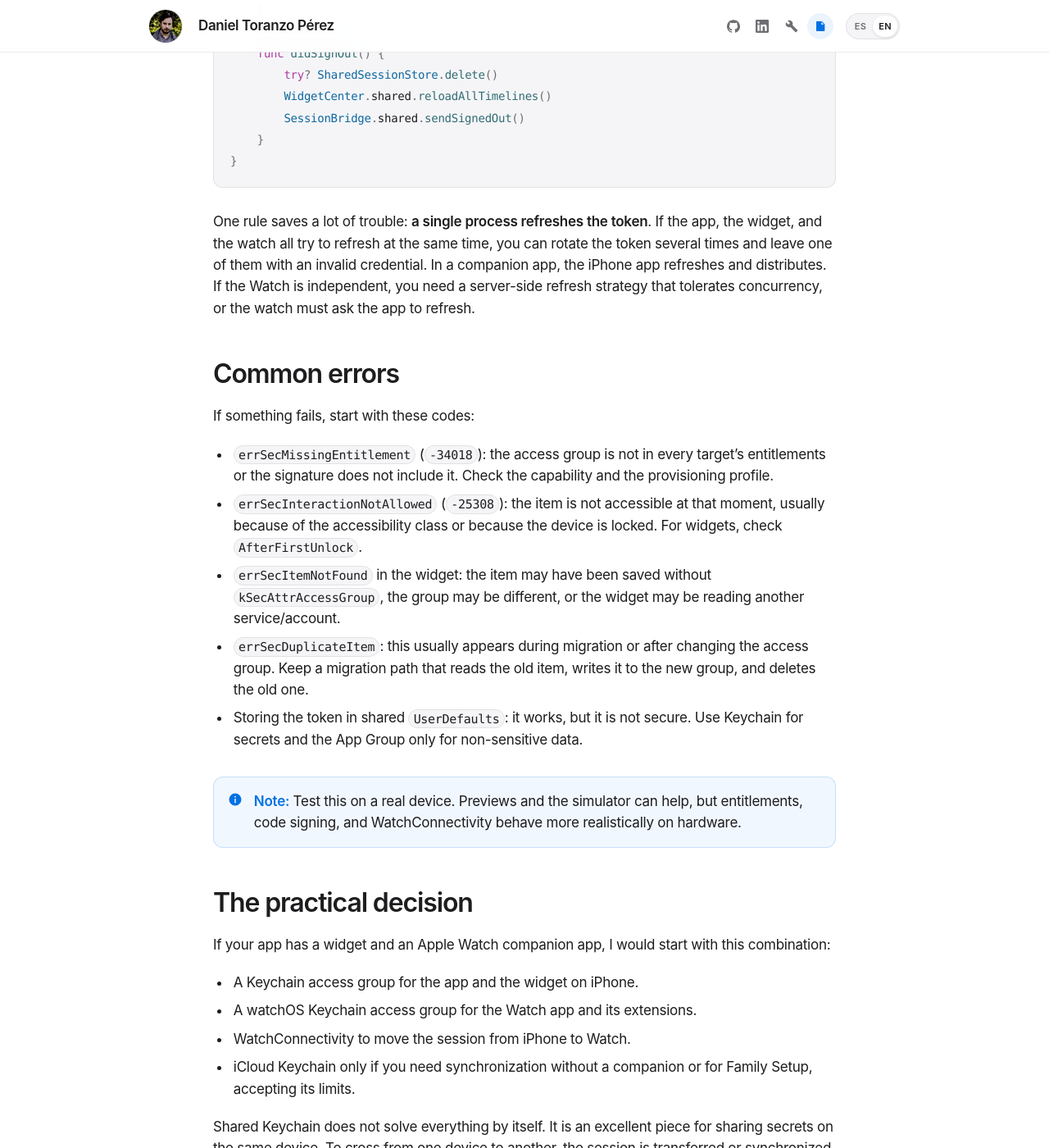
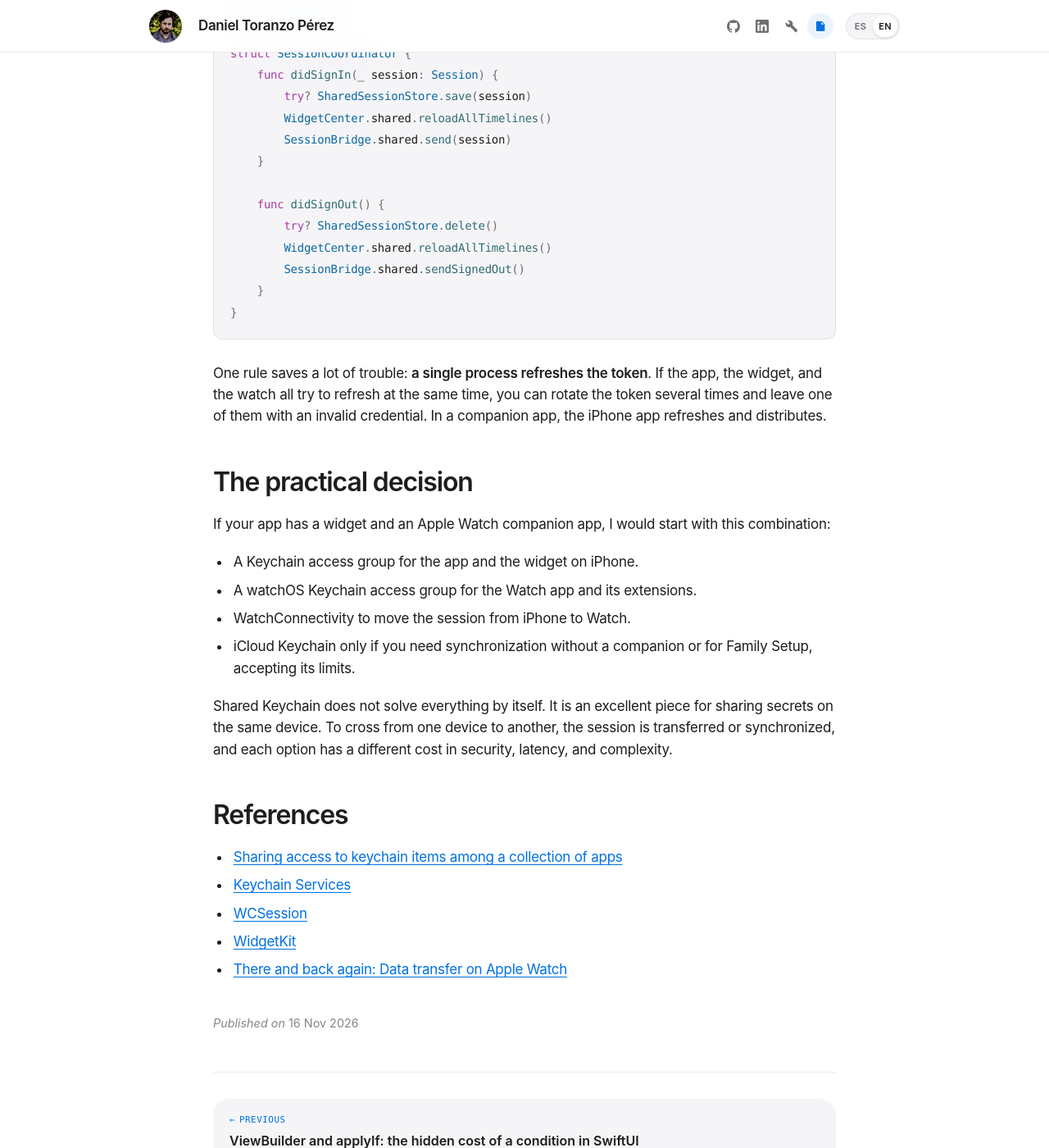
Before and after one commit to obocat/daniel_toranzo_perez, a Jekyll site: the page built from _posts/2026-11-16-sesion-compartida-widgets-apple-watch-keychain.markdown, in a window 1280 px wide and 1400 px high, scrolled down 12054 px. Shown: the whole window at 82% size. Built offline with Jekyll 4.4.1, drawn with Linux system fonts in a browser that asks for light colours; part of the change alters nothing that is shown; some of the changed text lies outside the part shown.

Commit message:
docs: update shared session article code and trim errors section (#33)

````diff
--- a/_posts/2026-11-16-sesion-compartida-widgets-apple-watch-keychain.markdown
+++ b/_posts/2026-11-16-sesion-compartida-widgets-apple-watch-keychain.markdown
@@ -277,6 +277,7 @@ import Combine
 import Foundation
 import WatchConnectivity
 
+@MainActor
 final class WatchSessionReceiver: NSObject, ObservableObject, WCSessionDelegate {
     @Published private(set) var session: Session?
     private let connectivity = WCSession.default
@@ -287,29 +288,35 @@ final class WatchSessionReceiver: NSObject, ObservableObject, WCSessionDelegate
         connectivity.activate()
     }
 
-    func session(
+    nonisolated func session(
         _ session: WCSession,
         activationDidCompleteWith activationState: WCSessionActivationState,
         error: Error?
     ) {
-        apply(session.receivedApplicationContext)
+        Task { @MainActor in
+            self.apply(session.receivedApplicationContext)
+        }
     }
 
-    func session(
+    nonisolated func session(
         _ session: WCSession,
         didReceiveApplicationContext applicationContext: [String: Any]
     ) {
-        apply(applicationContext)
+        Task { @MainActor in
+            self.apply(applicationContext)
+        }
     }
 
-    func session(_ session: WCSession, didReceiveMessage message: [String: Any]) {
-        apply(message)
+    nonisolated func session(_ session: WCSession, didReceiveMessage message: [String: Any]) {
+        Task { @MainActor in
+            self.apply(message)
+        }
     }
 
     private func apply(_ payload: [String: Any]) {
         if payload["signedOut"] as? Bool == true {
             try? SharedSessionStore.delete()
-            DispatchQueue.main.async { self.session = nil }
+            session = nil
             return
         }
 
@@ -319,7 +326,7 @@ final class WatchSessionReceiver: NSObject, ObservableObject, WCSessionDelegate
         }
 
         try? SharedSessionStore.save(decoded)
-        DispatchQueue.main.async { self.session = decoded }
+        session = decoded
     }
 }
 ```
@@ -369,7 +376,7 @@ Con estas piezas, el ciclo de vida queda bastante limpio. Después de un login c
 2. Recarga los timelines del widget.
 3. Envía la sesión al Watch si existe una app companion.
 
-Cuando renueves el token, actualiza el item y repite los pasos 2 y 3. Cuando el usuario cierre sesión, borra el item, recarga los widgets y envía un mensaje de cierre al reloj.
+Cuando renueves el token, actualiza el item y repite los pasos 2 y 3. Cuando el usuario cierre sesión, borra el item, recarga los widgets y envía un mensaje al Apple Watch.
 
 ```swift
 import WidgetKit
@@ -389,20 +396,7 @@ struct SessionCoordinator {
 }
 ```
 
-Hay una regla que ahorra muchos problemas: **un solo proceso renueva el token**. Si la app, el widget y el reloj intentan refrescar a la vez, puedes rotar el token varias veces y dejar a alguno con una credencial invalidada. En una app companion, la app del iPhone renueva y distribuye. Si el Watch es independiente, necesitas una estrategia de refresco en servidor que tolere concurrencia o que el reloj pida el refresco a la app.
-
-## Errores comunes
-
-Si algo falla, empieza por estos códigos:
-
-- `errSecMissingEntitlement` (`-34018`): el access group no está en los entitlements de todos los targets o la firma no lo incluye. Revisa la capability y el provisioning profile.
-- `errSecInteractionNotAllowed` (`-25308`): el item no es accesible en ese momento, normalmente por la clase de accesibilidad o porque el dispositivo está bloqueado. Para widgets, revisa `AfterFirstUnlock`.
-- `errSecItemNotFound` en el widget: puede que el item se guardara sin `kSecAttrAccessGroup`, que el grupo sea distinto o que el widget esté leyendo otro servicio/cuenta.
-- `errSecDuplicateItem`: suele aparecer al migrar datos o al cambiar el access group. Ten un camino de migración que lea el item antiguo, lo guarde en el nuevo y borre el anterior.
-- Guardar el token en `UserDefaults` compartido: funciona, pero no es seguro. Usa el Keychain para secretos y el App Group solo para datos no sensibles.
-
-> **Nota:** Prueba esto en un dispositivo real. Los previews y el simulador pueden ayudarte, pero los entitlements, la firma y la sesión de WatchConnectivity se comportan de forma más realista en hardware.
-{: .doc-callout .doc-callout--note}
+Hay una regla que ahorra muchos problemas: **un solo proceso renueva el token**. Si la app, el widget y el reloj intentan refrescar a la vez, puedes rotar el token varias veces y dejar a alguno con una credencial invalidada. En una app companion, la app del iPhone renueva y distribuye.
 
 ## La decisión práctica
 
@@ -691,6 +685,7 @@ import Combine
 import Foundation
 import WatchConnectivity
 
+@MainActor
 final class WatchSessionReceiver: NSObject, ObservableObject, WCSessionDelegate {
     @Published private(set) var session: Session?
     private let connectivity = WCSession.default
@@ -701,29 +696,35 @@ final class WatchSessionReceiver: NSObject, ObservableObject, WCSessionDelegate
         connectivity.activate()
     }
 
-    func session(
+    nonisolated func session(
         _ session: WCSession,
         activationDidCompleteWith activationState: WCSessionActivationState,
         error: Error?
     ) {
-        apply(session.receivedApplicationContext)
+        Task { @MainActor in
+            self.apply(session.receivedApplicationContext)
+        }
     }
 
-    func session(
+    nonisolated func session(
         _ session: WCSession,
         didReceiveApplicationContext applicationContext: [String: Any]
     ) {
-        apply(applicationContext)
+        Task { @MainActor in
+            self.apply(applicationContext)
+        }
     }
 
-    func session(_ session: WCSession, didReceiveMessage message: [String: Any]) {
-        apply(message)
+    nonisolated func session(_ session: WCSession, didReceiveMessage message: [String: Any]) {
+        Task { @MainActor in
+            self.apply(message)
+        }
     }
 
     private func apply(_ payload: [String: Any]) {
         if payload["signedOut"] as? Bool == true {
             try? SharedSessionStore.delete()
-            DispatchQueue.main.async { self.session = nil }
+            session = nil
             return
         }
 
@@ -733,7 +734,7 @@ final class WatchSessionReceiver: NSObject, ObservableObject, WCSessionDelegate
         }
 
         try? SharedSessionStore.save(decoded)
-        DispatchQueue.main.async { self.session = decoded }
+        session = decoded
     }
 }
 ```
@@ -783,7 +784,7 @@ With these pieces, the lifecycle is fairly clean. After a successful sign-in:
 2. Reload the widget timelines.
 3. Send the session to the Watch if a companion app exists.
 
-When you renew the token, update the item and repeat steps 2 and 3. When the user signs out, delete the item, reload the widgets, and send a sign-out message to the watch.
+When you renew the token, update the item and repeat steps 2 and 3. When the user signs out, delete the item, reload the widgets, and send a message to the Apple Watch.
 
 ```swift
 import WidgetKit
@@ -803,20 +804,7 @@ struct SessionCoordinator {
 }
 ```
 
-One rule saves a lot of trouble: **a single process refreshes the token**. If the app, the widget, and the watch all try to refresh at the same time, you can rotate the token several times and leave one of them with an invalid credential. In a companion app, the iPhone app refreshes and distributes. If the Watch is independent, you need a server-side refresh strategy that tolerates concurrency, or the watch must ask the app to refresh.
-
-## Common errors
-
-If something fails, start with these codes:
-
-- `errSecMissingEntitlement` (`-34018`): the access group is not in every target’s entitlements or the signature does not include it. Check the capability and the provisioning profile.
-- `errSecInteractionNotAllowed` (`-25308`): the item is not accessible at that moment, usually because of the accessibility class or because the device is locked. For widgets, check `AfterFirstUnlock`.
-- `errSecItemNotFound` in the widget: the item may have been saved without `kSecAttrAccessGroup`, the group may be different, or the widget may be reading another service/account.
-- `errSecDuplicateItem`: this usually appears during migration or after changing the access group. Keep a migration path that reads the old item, writes it to the new group, and deletes the old one.
-- Storing the token in shared `UserDefaults`: it works, but it is not secure. Use Keychain for secrets and the App Group only for non-sensitive data.
-
-> **Note:** Test this on a real device. Previews and the simulator can help, but entitlements, code signing, and WatchConnectivity behave more realistically on hardware.
-{: .doc-callout .doc-callout--note}
+One rule saves a lot of trouble: **a single process refreshes the token**. If the app, the widget, and the watch all try to refresh at the same time, you can rotate the token several times and leave one of them with an invalid credential. In a companion app, the iPhone app refreshes and distributes.
 
 ## The practical decision
 
````
